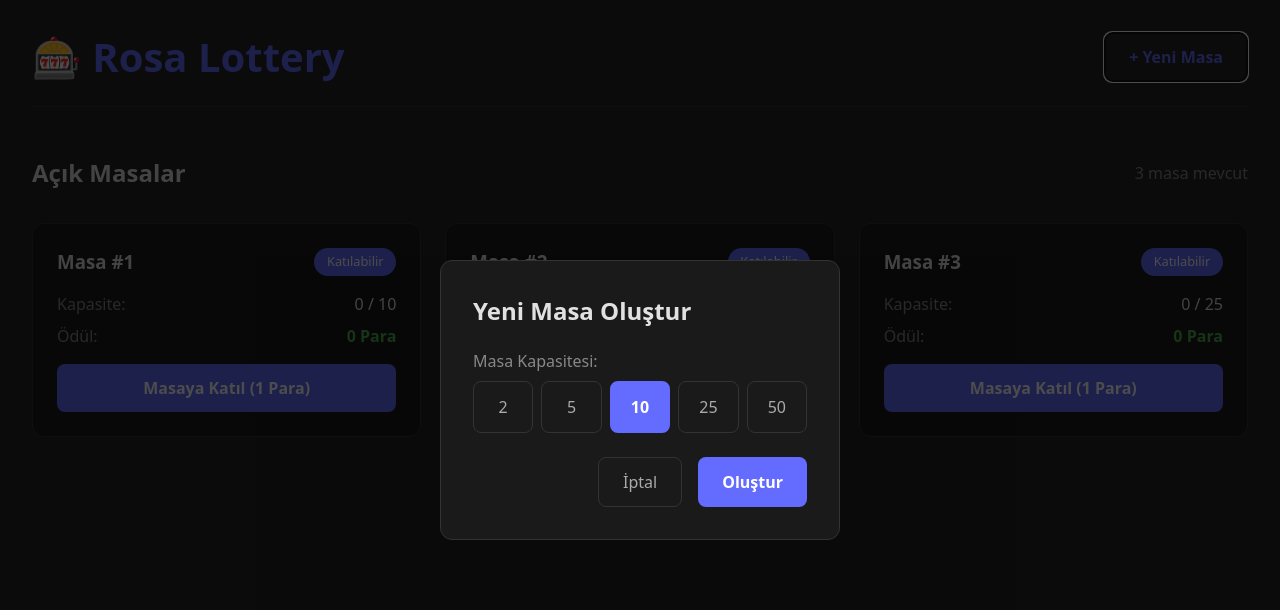
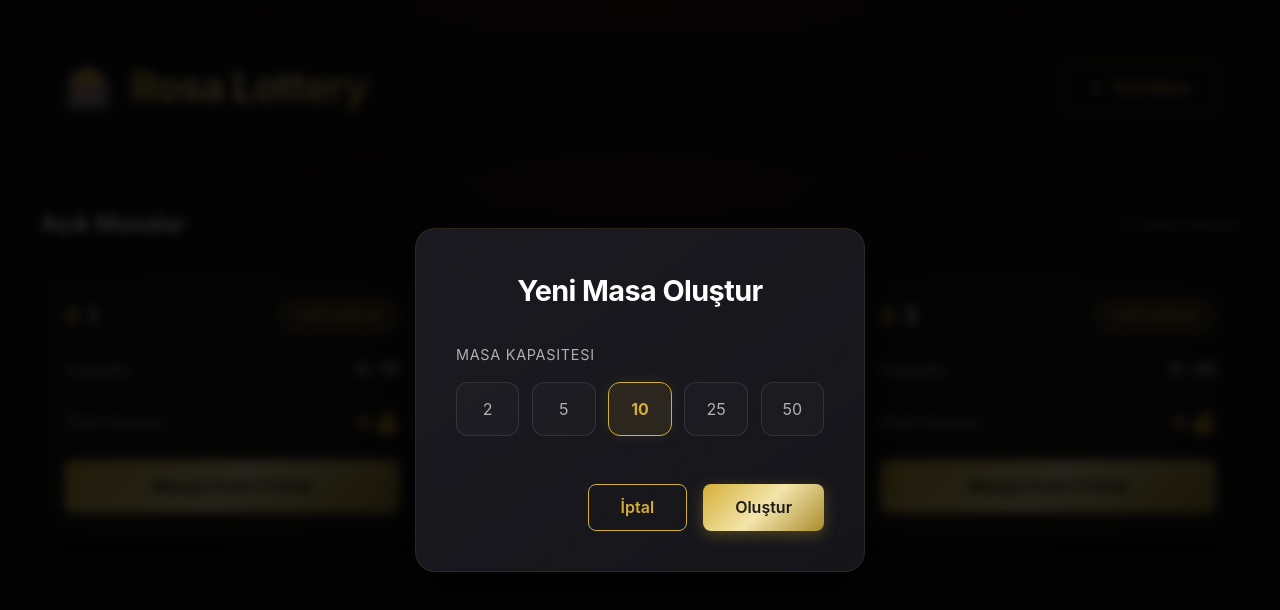
Before and after one commit to emirhsnkoca/Rosa-app, a React app in the folder frontend/: page / in a window 1280 px wide. Both pictures are taken after a click on the button "+ Yeni Masa". Shown: the top 610 px of the page. Built offline with nearby package versions, Linux system fonts and the light colour scheme; the HTML template or start-up script is replaced by a standard one.

Commit message:
gold theme added

```diff
--- a/frontend/src/App.tsx
+++ b/frontend/src/App.tsx
@@ -15,31 +15,47 @@ function AppContent() {
           display: 'flex',
           justifyContent: 'space-between',
           alignItems: 'center',
-          marginBottom: '3rem',
-          paddingBottom: '1.5rem',
-          borderBottom: '1px solid #333',
+          marginBottom: '4rem',
+          padding: '1.5rem 2rem',
+          background: 'rgba(26, 26, 32, 0.8)',
+          backdropFilter: 'blur(10px)',
+          borderRadius: '16px',
+          border: '1px solid rgba(212, 175, 55, 0.1)',
+          boxShadow: '0 4px 30px rgba(0, 0, 0, 0.3)',
         }}
       >
-        <h1 style={{ margin: 0, fontSize: '2.5rem', color: '#646cff' }}>
-          🎰 Rosa Lottery
-        </h1>
+        <div style={{ display: 'flex', alignItems: 'center', gap: '1rem' }}>
+          <span style={{ fontSize: '2.5rem' }}>🎰</span>
+          <h1 style={{
+            margin: 0,
+            fontSize: '2.5rem',
+            background: 'var(--gradient-gold)',
+            WebkitBackgroundClip: 'text',
+            WebkitTextFillColor: 'transparent',
+            textShadow: '0 2px 10px rgba(212, 175, 55, 0.3)'
+          }}>
+            Rosa Lottery
+          </h1>
+        </div>
+
         <button
+          className="secondary"
           onClick={() => setIsCreateModalOpen(true)}
           style={{
-            padding: '0.8rem 1.5rem',
-            borderRadius: '8px',
-            border: '1px solid #646cff',
-            backgroundColor: 'transparent',
-            color: '#646cff',
-            cursor: 'pointer',
-            fontWeight: 'bold',
+            display: 'flex',
+            alignItems: 'center',
+            gap: '0.5rem',
+            fontSize: '1rem',
+            padding: '0.8rem 1.5rem'
           }}
         >
-          + Yeni Masa
+          <span style={{ fontSize: '1.2rem' }}>+</span> Yeni Masa
         </button>
       </header>
 
-      <TableList />
+      <div style={{ maxWidth: '1200px', margin: '0 auto' }}>
+        <TableList />
+      </div>
 
       <CreateTableModal
         isOpen={isCreateModalOpen}
--- a/frontend/src/components/CreateTableModal.tsx
+++ b/frontend/src/components/CreateTableModal.tsx
@@ -28,7 +28,8 @@ export function CreateTableModal({ isOpen, onClose }: CreateTableModalProps) {
         left: 0,
         right: 0,
         bottom: 0,
-        backgroundColor: 'rgba(0, 0, 0, 0.7)',
+        backgroundColor: 'rgba(0, 0, 0, 0.85)',
+        backdropFilter: 'blur(5px)',
         display: 'flex',
         alignItems: 'center',
         justifyContent: 'center',
@@ -38,31 +39,43 @@ export function CreateTableModal({ isOpen, onClose }: CreateTableModalProps) {
     >
       <div
         style={{
-          backgroundColor: '#1a1a1a',
-          padding: '2rem',
-          borderRadius: '12px',
-          border: '1px solid #333',
-          minWidth: '400px',
+          background: 'linear-gradient(145deg, #1a1a20 0%, #15151a 100%)',
+          padding: '2.5rem',
+          borderRadius: '20px',
+          border: '1px solid rgba(212, 175, 55, 0.1)',
+          boxShadow: '0 20px 50px rgba(0, 0, 0, 0.5)',
+          minWidth: '450px',
         }}
         onClick={(e) => e.stopPropagation()}
       >
-        <h2 style={{ marginTop: 0 }}>Yeni Masa Oluştur</h2>
+        <h2 style={{
+          marginTop: 0,
+          marginBottom: '2rem',
+          fontSize: '1.8rem',
+          color: 'var(--text-primary)',
+          textAlign: 'center'
+        }}>
+          Yeni Masa Oluştur
+        </h2>
 
-        <div style={{ marginBottom: '1.5rem' }}>
+        <div style={{ marginBottom: '2rem' }}>
           <label
             style={{
               display: 'block',
-              marginBottom: '0.5rem',
-              color: '#888',
+              marginBottom: '1rem',
+              color: 'var(--text-secondary)',
+              fontSize: '0.9rem',
+              textTransform: 'uppercase',
+              letterSpacing: '0.05em',
             }}
           >
-            Masa Kapasitesi:
+            Masa Kapasitesi
           </label>
           <div
             style={{
               display: 'grid',
               gridTemplateColumns: 'repeat(5, 1fr)',
-              gap: '0.5rem',
+              gap: '0.8rem',
             }}
           >
             {CAPACITY_OPTIONS.map((capacity) => (
@@ -70,17 +83,21 @@ export function CreateTableModal({ isOpen, onClose }: CreateTableModalProps) {
                 key={capacity}
                 onClick={() => setSelectedCapacity(capacity)}
                 style={{
-                  padding: '0.8rem',
-                  borderRadius: '8px',
+                  padding: '1rem 0.5rem',
+                  borderRadius: '12px',
                   border:
                     selectedCapacity === capacity
-                      ? '2px solid #646cff'
-                      : '1px solid #333',
-                  backgroundColor:
-                    selectedCapacity === capacity ? '#646cff' : '#1a1a1a',
-                  color: selectedCapacity === capacity ? 'white' : '#aaa',
+                      ? '1px solid var(--gold-primary)'
+                      : '1px solid rgba(255, 255, 255, 0.1)',
+                  background:
+                    selectedCapacity === capacity
+                      ? 'rgba(212, 175, 55, 0.1)'
+                      : 'rgba(255, 255, 255, 0.02)',
+                  color: selectedCapacity === capacity ? 'var(--gold-primary)' : 'var(--text-secondary)',
                   cursor: 'pointer',
                   fontWeight: selectedCapacity === capacity ? 'bold' : 'normal',
+                  transition: 'all 0.2s ease',
+                  boxShadow: selectedCapacity === capacity ? '0 0 15px rgba(212, 175, 55, 0.1)' : 'none',
                 }}
               >
                 {capacity}
@@ -94,31 +111,24 @@ export function CreateTableModal({ isOpen, onClose }: CreateTableModalProps) {
             display: 'flex',
             gap: '1rem',
             justifyContent: 'flex-end',
+            marginTop: '3rem',
           }}
         >
           <button
+            className="secondary"
             onClick={onClose}
             style={{
-              padding: '0.8rem 1.5rem',
-              borderRadius: '8px',
-              border: '1px solid #333',
-              backgroundColor: '#1a1a1a',
-              color: '#aaa',
-              cursor: 'pointer',
+              padding: '0.8rem 2rem',
             }}
           >
             İptal
           </button>
           <button
+            className="primary"
             onClick={handleCreate}
             style={{
-              padding: '0.8rem 1.5rem',
-              borderRadius: '8px',
-              border: 'none',
-              backgroundColor: '#646cff',
-              color: 'white',
-              cursor: 'pointer',
-              fontWeight: 'bold',
+              padding: '0.8rem 2rem',
+              minWidth: '120px',
             }}
           >
             Oluştur
--- a/frontend/src/components/TableCard.tsx
+++ b/frontend/src/components/TableCard.tsx
@@ -15,76 +15,116 @@ export function TableCard({ table }: TableCardProps) {
       return 'Tamamlandı';
     }
     if (table.status === 'full') {
-      return 'Çekiliş Yapılıyor...';
+      return 'Çekiliş...';
     }
     return 'Katılabilir';
   };
 
-  const getStatusColor = () => {
+  const getStatusStyle = () => {
     if (table.status === 'completed') {
-      return '#4caf50';
+      return { background: 'rgba(0, 184, 148, 0.2)', color: '#00b894', border: '1px solid #00b894' };
     }
     if (table.status === 'full') {
-      return '#ff9800';
+      return { background: 'rgba(255, 165, 2, 0.2)', color: '#ffa502', border: '1px solid #ffa502' };
     }
-    return '#646cff';
+    return { background: 'rgba(212, 175, 55, 0.2)', color: '#d4af37', border: '1px solid #d4af37' };
   };
+
+  const statusStyle = getStatusStyle();
 
   return (
     <div
       style={{
-        border: '1px solid #333',
-        borderRadius: '12px',
+        background: 'linear-gradient(145deg, #1a1a20 0%, #15151a 100%)',
+        borderRadius: '20px',
         padding: '1.5rem',
-        backgroundColor: '#1a1a1a',
-        minWidth: '300px',
+        border: '1px solid rgba(255, 255, 255, 0.05)',
+        boxShadow: '0 10px 30px -10px rgba(0, 0, 0, 0.5)',
+        transition: 'transform 0.3s ease, box-shadow 0.3s ease',
+        position: 'relative',
+        overflow: 'hidden',
       }}
+      className="table-card"
     >
+      {/* Dekoratif Glow Efekti */}
+      <div style={{
+        position: 'absolute',
+        top: '-50%',
+        left: '-50%',
+        width: '200%',
+        height: '200%',
+        background: 'radial-gradient(circle, rgba(212,175,55,0.05) 0%, transparent 60%)',
+        pointerEvents: 'none',
+      }} />
+
       <div
         style={{
           display: 'flex',
           justifyContent: 'space-between',
           alignItems: 'center',
-          marginBottom: '1rem',
+          marginBottom: '1.5rem',
+          position: 'relative',
         }}
       >
-        <h3 style={{ margin: 0 }}>Masa #{table.id}</h3>
+        <h3 style={{
+          margin: 0,
+          fontSize: '1.4rem',
+          color: 'var(--text-primary)',
+          display: 'flex',
+          alignItems: 'center',
+          gap: '0.5rem'
+        }}>
+          <span style={{ color: 'var(--gold-primary)' }}>#</span>{table.id}
+        </h3>
         <span
           style={{
-            padding: '0.3rem 0.8rem',
+            padding: '0.4rem 1rem',
             borderRadius: '20px',
-            backgroundColor: getStatusColor(),
             fontSize: '0.8rem',
-            color: 'white',
+            fontWeight: 'bold',
+            textTransform: 'uppercase',
+            letterSpacing: '0.05em',
+            ...statusStyle
           }}
         >
           {getStatusText()}
         </span>
       </div>
 
-      <div style={{ marginBottom: '1rem' }}>
+      <div style={{ marginBottom: '1.5rem', position: 'relative' }}>
         <div
           style={{
             display: 'flex',
             justifyContent: 'space-between',
-            marginBottom: '0.5rem',
+            marginBottom: '0.8rem',
+            paddingBottom: '0.8rem',
+            borderBottom: '1px solid rgba(255, 255, 255, 0.05)',
           }}
         >
-          <span style={{ color: '#888' }}>Kapasite:</span>
-          <span>
-            {table.participants.length} / {table.capacity}
+          <span style={{ color: 'var(--text-secondary)' }}>Kapasite</span>
+          <span style={{ fontWeight: 'bold', color: 'var(--text-primary)' }}>
+            <span style={{ color: table.participants.length >= table.capacity ? '#ff4757' : 'inherit' }}>
+              {table.participants.length}
+            </span>
+            <span style={{ color: 'var(--text-secondary)', margin: '0 4px' }}>/</span>
+            {table.capacity}
           </span>
         </div>
         <div
           style={{
             display: 'flex',
             justifyContent: 'space-between',
-            marginBottom: '0.5rem',
+            alignItems: 'center',
           }}
         >
-          <span style={{ color: '#888' }}>Ödül:</span>
-          <span style={{ color: '#4caf50', fontWeight: 'bold' }}>
-            {table.prize} Para
+          <span style={{ color: 'var(--text-secondary)' }}>Ödül Havuzu</span>
+          <span style={{
+            color: 'var(--gold-primary)',
+            fontWeight: 'bold',
+            fontSize: '1.2rem',
+            textShadow: '0 0 10px rgba(212, 175, 55, 0.3)'
+          }}>
+            {table.prize} 💰
           </span>
         </div>
       </div>
@@ -93,51 +133,31 @@ export function TableCard({ table }: TableCardProps) {
         <div
           style={{
             padding: '1rem',
-            backgroundColor: '#2a2a2a',
-            borderRadius: '8px',
-            marginBottom: '1rem',
-            border: '2px solid #4caf50',
+            background: 'linear-gradient(135deg, rgba(0, 184, 148, 0.1) 0%, rgba(0, 184, 148, 0.05) 100%)',
+            borderRadius: '12px',
+            marginBottom: '1.5rem',
+            border: '1px solid rgba(0, 184, 148, 0.3)',
+            textAlign: 'center',
           }}
         >
-          <div style={{ color: '#4caf50', fontWeight: 'bold', marginBottom: '0.5rem' }}>
+          <div style={{ color: '#00b894', fontWeight: 'bold', marginBottom: '0.3rem' }}>
             🎉 Kazanan!
           </div>
-          <div style={{ fontSize: '0.9rem', color: '#888' }}>
-            {table.winner.name || table.winner.address.slice(0, 10)}...
-          </div>
-          <div style={{ fontSize: '0.8rem', color: '#646cff', marginTop: '0.3rem' }}>
-            {table.winner.address}
-          </div>
-        </div>
-      )}
-
-      {table.participants.length > 0 && (
-        <div style={{ marginBottom: '1rem' }}>
-          <div style={{ color: '#888', fontSize: '0.9rem', marginBottom: '0.5rem' }}>
-            Katılımcılar:
-          </div>
-          <div style={{ fontSize: '0.8rem', color: '#aaa' }}>
-            {table.participants.map((p, idx) => (
-              <div key={idx} style={{ marginBottom: '0.2rem' }}>
-                {p.name || p.address}
-              </div>
-            ))}
+          <div style={{ fontSize: '0.9rem', color: 'var(--text-primary)' }}>
+            {table.winner.name || table.winner.address}
           </div>
         </div>
       )}
 
       <button
+        className={canJoin ? "primary" : "secondary"}
         onClick={() => joinTable(table.id)}
         disabled={!canJoin}
         style={{
           width: '100%',
-          padding: '0.8rem',
-          borderRadius: '8px',
-          border: 'none',
-          backgroundColor: canJoin ? '#646cff' : '#333',
-          color: canJoin ? 'white' : '#666',
-          cursor: canJoin ? 'pointer' : 'not-allowed',
-          fontWeight: 'bold',
+          padding: '1rem',
+          marginTop: 'auto',
+          opacity: !canJoin && table.status !== 'waiting' ? 0.5 : 1,
         }}
       >
         {isFull
--- a/frontend/src/index.css
+++ b/frontend/src/index.css
@@ -1,11 +1,30 @@
 :root {
-  font-family: system-ui, Avenir, Helvetica, Arial, sans-serif;
+  font-family: 'Inter', system-ui, Avenir, Helvetica, Arial, sans-serif;
   line-height: 1.5;
   font-weight: 400;
 
-  color-scheme: light dark;
-  color: rgba(255, 255, 255, 0.87);
-  background-color: #242424;
+  /* Lüks Renk Paleti */
+  --bg-dark: #0f0f13;         /* Çok koyu, neredeyse siyah bir zemin */
+  --bg-card: #1a1a20;         /* Kartlar için biraz daha açık ton */
+  --text-primary: #ffffff;
+  --text-secondary: #b0b0b0;
+
+  /* Gold Tonları */
+  --gold-primary: #d4af37;    /* Klasik altın */
+  --gold-light: #f3e5ab;      /* Açık altın parlaması */
+  --gold-dark: #aa8c2c;       /* Koyu altın gölgesi */
+
+  /* Turuncu-Kırmızı Gradient */
+  --gradient-fire: linear-gradient(135deg, #ff4b1f 0%, #ff9068 100%);
+  --gradient-gold: linear-gradient(135deg, #d4af37 0%, #f3e5ab 50%, #aa8c2c 100%);
+
+  /* Yardımcı Renkler */
+  --success: #00b894;
+  --border-color: #333333;
+
+  color-scheme: dark;
+  color: var(--text-primary);
+  background-color: var(--bg-dark);
 
   font-synthesis: none;
   text-rendering: optimizeLegibility;
@@ -13,26 +32,32 @@
   -moz-osx-font-smoothing: grayscale;
 }
 
-a {
-  font-weight: 500;
-  color: #646cff;
-  text-decoration: inherit;
-}
-a:hover {
-  color: #535bf2;
-}
-
 body {
   margin: 0;
   min-width: 320px;
   min-height: 100vh;
-  background-color: #242424;
-  color: rgba(255, 255, 255, 0.87);
+  background-color: var(--bg-dark);
+  background-image: radial-gradient(circle at 50% 0%, #2a1a1a 0%, var(--bg-dark) 70%);
 }
 
-h1 {
-  font-size: 3.2em;
-  line-height: 1.1;
+h1, h2, h3 {
+  font-weight: 700;
+  letter-spacing: -0.02em;
+}
+
+/* Özel Scrollbar */
+::-webkit-scrollbar {
+  width: 8px;
+}
+::-webkit-scrollbar-track {
+  background: var(--bg-dark);
+}
+::-webkit-scrollbar-thumb {
+  background: #333;
+  border-radius: 4px;
+}
+::-webkit-scrollbar-thumb:hover {
+  background: var(--gold-dark);
 }
 
 button {
@@ -40,29 +65,40 @@ button {
   border: 1px solid transparent;
   padding: 0.6em 1.2em;
   font-size: 1em;
-  font-weight: 500;
+  font-weight: 600;
   font-family: inherit;
-  background-color: #1a1a1a;
+  background-color: var(--bg-card);
   cursor: pointer;
-  transition: border-color 0.25s;
-}
-button:hover {
-  border-color: #646cff;
-}
-button:focus,
-button:focus-visible {
-  outline: 4px auto -webkit-focus-ring-color;
+  transition: all 0.3s ease;
+  color: var(--text-primary);
 }
 
-@media (prefers-color-scheme: light) {
-  :root {
-    color: #213547;
-    background-color: #ffffff;
-  }
-  a:hover {
-    color: #747bff;
-  }
-  button {
-    background-color: #f9f9f9;
-  }
+/* Primary Button Style (Gold) */
+button.primary {
+  background: var(--gradient-gold);
+  color: #1a1a1a; /* Koyu metin altın üzerinde daha iyi okunur */
+  border: none;
+  box-shadow: 0 4px 15px rgba(212, 175, 55, 0.3);
 }
+button.primary:hover:not(:disabled) {
+  transform: translateY(-2px);
+  box-shadow: 0 6px 20px rgba(212, 175, 55, 0.4);
+  filter: brightness(1.1);
+}
+
+/* Secondary Button Style (Outline Gold) */
+button.secondary {
+  background: transparent;
+  border: 1px solid var(--gold-primary);
+  color: var(--gold-primary);
+}
+button.secondary:hover {
+  background: rgba(212, 175, 55, 0.1);
+  box-shadow: 0 0 10px rgba(212, 175, 55, 0.2);
+}
+
+button:disabled {
+  opacity: 0.5;
+  cursor: not-allowed;
+  transform: none !important;
+}
```
